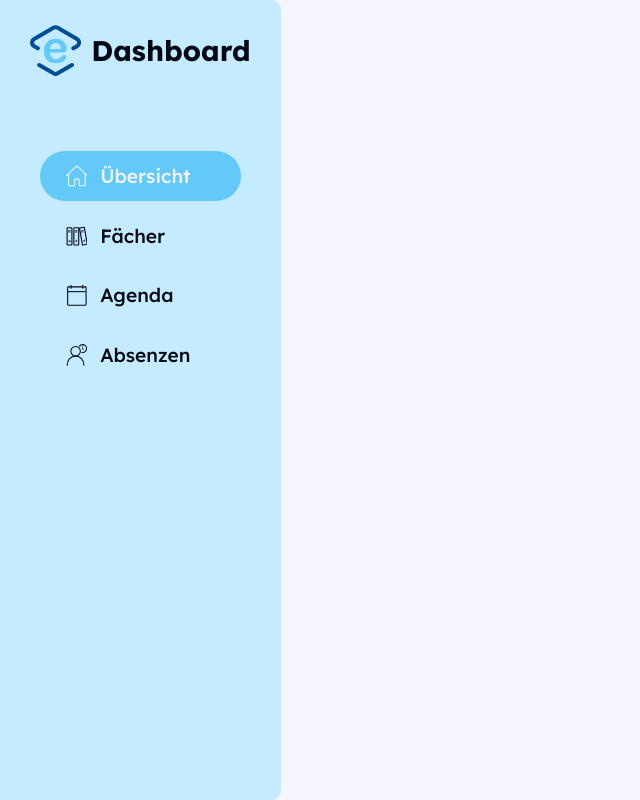
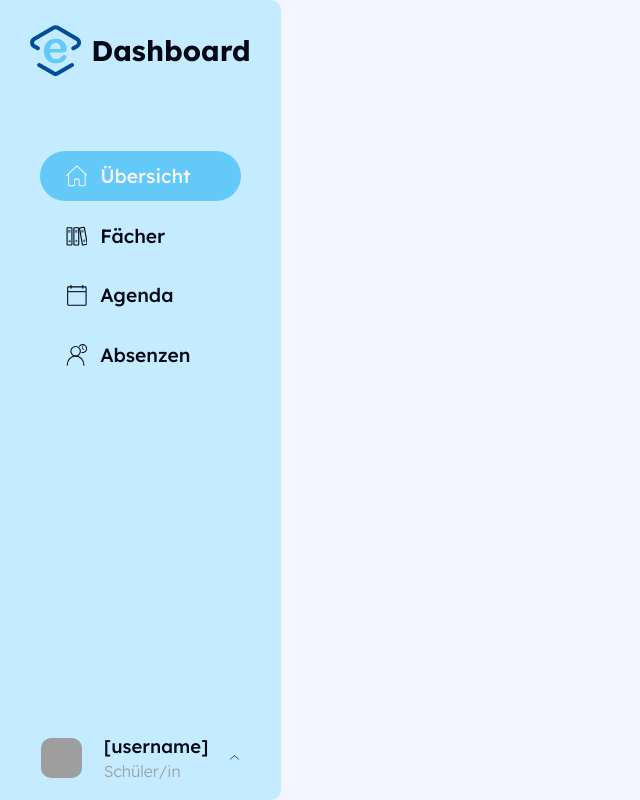
Before and after one commit to flavianz/eduLounge-Web, a React (Create React App) app: page /students/dashboard in a window 1280 px wide. Shown: the whole page, without its empty margins (0-640 px from the left). Built offline with nearby package versions, Linux system fonts and the light colour scheme; grey boxes are pictures that could not be loaded.

Commit message:
Add user field at bottom of menu bar and hoverable menu

```diff
--- a/src/components/StudentDashboard/StudentDashboardMenu/StudentDashboardMenu.css
+++ b/src/components/StudentDashboard/StudentDashboardMenu/StudentDashboardMenu.css
@@ -3,6 +3,8 @@
     border-radius: 0 10px 10px 0;
     height: 100vh;
     padding: 0;
+    display: flex;
+    flex-direction: column;
 }
 .studentDashboardMenuLogoContainer {
     max-width: 100%;
@@ -10,6 +12,7 @@
     display: flex;
     align-items: center;
     justify-content: space-between;
+    text-decoration: none;
 }
 .studentDashboardMenuLogo {
     width: 4vw;
@@ -46,13 +49,81 @@
 }
 .studentDashboardMenuNavigationButtonSelected {
     background-color: var(--primary);
-
-    .studentDashboardMenuNavigationButtonText {
-        color: var(--background)
-    }
-    .studentDashboardMenuNavigationButtonIcon{
-        .home-2,  .home-1  {
+    & * {
+        color: var(--background);
+        & path, & line, & rect, & polyline, & circle{
             stroke: var(--background);
         }
     }
 }
+.studentDashboardMenuAccountContainer {
+    padding: 1.5vw;
+    flex-direction: row;
+    display: flex;
+    align-items: center;
+    justify-content: space-evenly;
+    cursor: pointer;
+    text-decoration: none;
+}
+.studentDashboardMenuAccountIcon {
+    height: calc(1.3vw + 1.5rem);
+    width: calc(1.3vw + 1.5rem);
+    border-radius: 10px;
+}
+.studentDashboardMenuAccountUsername {
+    font-weight: 500;
+    font-size: 1.15rem;
+}
+.studentDashboardMenuAccountRole {
+    font-weight: 300;
+    font-size: 1rem;
+    color: var(--minimal);
+    margin-top: 3px;
+}
+.studentDashboardMenuOpenOptionsIcon {
+    .arrow-top {
+        stroke: var(--accent);
+    }
+    width: .7vw;
+    height: .7vw;
+    transform: rotate(0deg);
+    transition: transform ease 0.2s;
+}
+.studentDashboardMenuAccountOptions {
+    transform: translate(0, 30px);
+    position: absolute;
+    bottom: calc(3vw + 2.7rem);
+    opacity: 0;
+    transition: opacity ease 0.2s, transform ease 0.2s;
+    border-radius: 15px;
+    padding: 0.5vw;
+}
+.studentDashboardMenuAccountContainer:hover .studentDashboardMenuAccountOptions{
+    opacity: 1;
+    background: var(--tertiary);
+    transform: translate(0, 0);
+}
+.studentDashboardMenuAccountOptionContainer {
+    height: 2rem;
+    width: 12rem;
+    padding: 0.3vw;
+    margin: 0.2vw;
+    display: flex;
+    flex-direction: row;
+    align-items: center;
+    cursor: pointer;
+    border-radius: 7px;
+    transition: ease 0.2s;
+    text-decoration: none;
+}
+.studentDashboardMenuAccountOptionIcon {
+    height: 1.3vw;
+    width: 1.3vw;
+    margin: 0 15px 0 5px;
+}
+.studentDashboardMenuAccountOptionContainer:hover {
+    background: var(--primary);
+}
+.studentDashboardMenuAccountContainer:hover .studentDashboardMenuOpenOptionsIcon {
+    transform: rotate(180deg);
+}
--- a/src/components/StudentDashboard/StudentDashboardMenu/StudentDashboardMenu.tsx
+++ b/src/components/StudentDashboard/StudentDashboardMenu/StudentDashboardMenu.tsx
@@ -2,7 +2,7 @@ import "./StudentDashboardMenu.css";
 import SVGIcon from "../../../assets/images/svg/svg";
 import { Link } from "react-router-dom";
 
-export default function StudentDashboardMenu({pageID}:{pageID:string}) {
+export default function StudentDashboardMenu({ pageID }: { pageID: string }) {
     const links: {
         [key: string]: { link: string; icon: string; title: string };
     } = {
@@ -27,33 +27,106 @@ export default function StudentDashboardMenu({pageID}:{pageID:string}) {
             title: "Absenzen",
         },
     };
+    const accountOptions: {
+        [key: string]: { link: string; icon: string; title: string };
+    } = {
+        account: {
+            link: "/students/account",
+            icon: "account",
+            title: "Account",
+        },
+        settings: {
+            link: "/students/settings",
+            icon: "settings",
+            title: "Einstellungen",
+        },
+        logout: {
+            link: "/students/logout",
+            icon: "logout",
+            title: "Ausloggen",
+        },
+    };
     return (
         <div className="studentDashboardMenuContainer">
-            <div className="studentDashboardMenuLogoContainer">
+            <Link
+                className="studentDashboardMenuLogoContainer"
+                to={"students/dashboard"}
+            >
                 <SVGIcon
                     id={"logo-notext"}
                     className="studentDashboardMenuLogo"
                 />
                 <h4 className="studentDashboardMenuLogoText">Dashboard</h4>
-            </div>
+            </Link>
             <div className="studentDashboardMenuNavigationContainer">
                 {Object.keys(links).map((id, key) => {
                     const data = links[id];
                     return (
                         <Link
                             to={data.link}
-                            className={"studentDashboardMenuNavigationButton" + (id === pageID ? " studentDashboardMenuNavigationButtonSelected" : "")}
+                            className={
+                                "studentDashboardMenuNavigationButton" +
+                                (id === pageID
+                                    ? " studentDashboardMenuNavigationButtonSelected"
+                                    : "")
+                            }
                             key={key}
                         >
                             <SVGIcon
                                 id={data.icon}
                                 className="studentDashboardMenuNavigationButtonIcon"
                             />
-                            <p className="studentDashboardMenuNavigationButtonText">{data.title}</p>
+                            <p className="studentDashboardMenuNavigationButtonText">
+                                {data.title}
+                            </p>
                         </Link>
                     );
                 })}
             </div>
+            <div style={{ flex: 1 }}></div>
+            <Link
+                className="studentDashboardMenuAccountContainer"
+                to={"/students/account"}
+            >
+                <img
+                    src={require("../../../assets/images/graphics/sr2a322b96c6b10.webp")}
+                    alt=""
+                    className={"studentDashboardMenuAccountIcon"}
+                />
+                <div className="studentDashboardMenuAccountTextContainer">
+                    <p className={"studentDashboardMenuAccountUsername"}>
+                        [username]
+                    </p>
+                    <p className={"studentDashboardMenuAccountRole"}>
+                        Schüler/in
+                    </p>
+                </div>
+                <SVGIcon
+                    id="arrow-top"
+                    className="studentDashboardMenuOpenOptionsIcon"
+                ></SVGIcon>
+                <div className="studentDashboardMenuAccountOptions">
+                    {Object.keys(accountOptions).map((optionID, key) => {
+                        const option = accountOptions[optionID];
+                        return (
+                            <Link
+                                className="studentDashboardMenuAccountOptionContainer"
+                                to={option.link}
+                            >
+                                <SVGIcon
+                                    id={option.icon}
+                                    className={
+                                        "studentDashboardMenuAccountOptionIcon"
+                                    }
+                                ></SVGIcon>
+                                <p className="studentDashboardMenuAccountOptionText">
+                                    {option.title}
+                                </p>
+                            </Link>
+                        );
+                    })}
+                </div>
+            </Link>
         </div>
     );
 }
```
